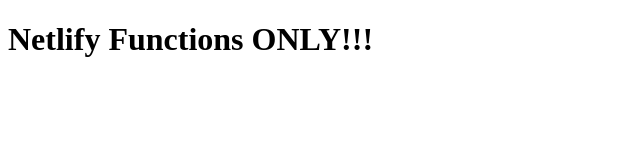
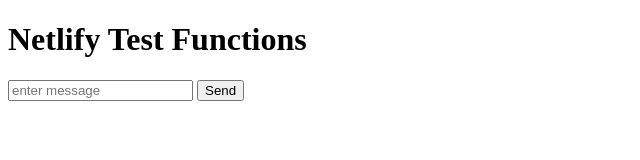
Before and after one commit to markomalis/netlify-functions-test, a website: page index.html in a window 1280 px wide. Shown: the whole page, without its empty margins (0-640 px from the left). Drawn offline with Linux system fonts and the light colour scheme.

Commit message:
submit functionalityu

```diff
--- a/index.html
+++ b/index.html
@@ -5,6 +5,25 @@
     <title>title</title>
   </head>
   <body>
-    <h1>Netlify Functions ONLY!!!</h1>
+    <h1>Netlify Test Functions</h1>
+    <form action="" onsubmit="submitForm()">
+      <input type="text" placeholder="enter message" data-input />
+      <button type="submit">Send</button>
+    </form>
+    <script>
+      const input = document.querySelector('[data-input]')
+
+      function submitForm() {
+        fetch('/.netlify/functions/add-image')
+          .then(function(response) {
+            console.log('input value', input.value)
+            return response.json();
+          })
+          .then(function(body) {
+            console.log('Response body', body);
+          });
+      }
+
+    </script>
   </body>
 </html>
```
